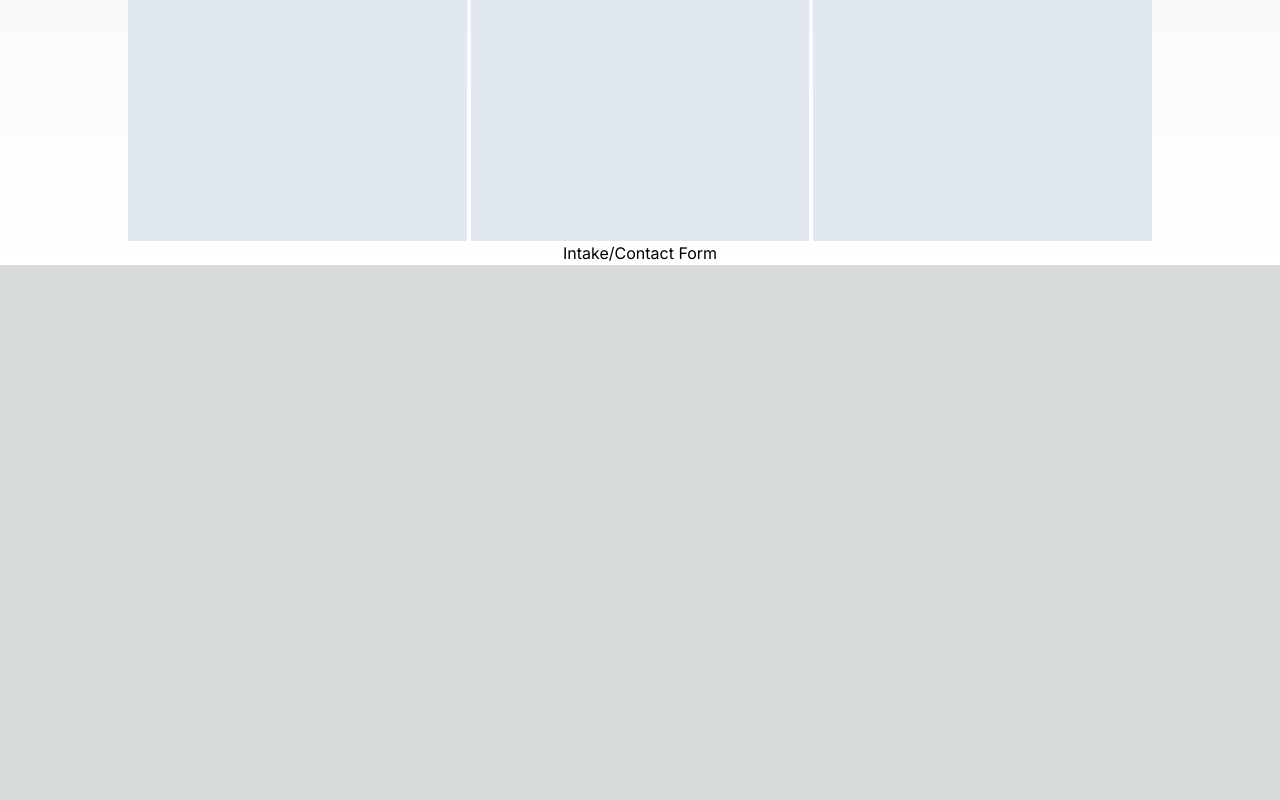
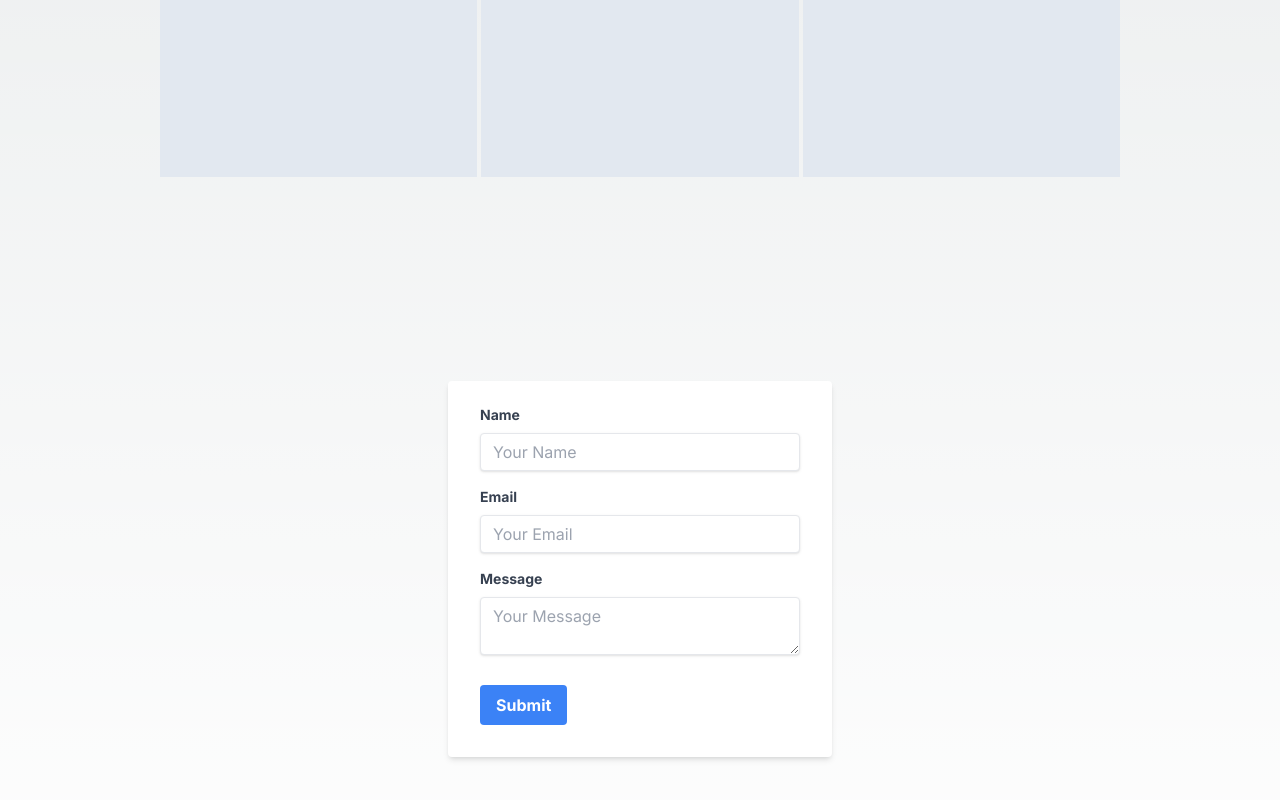
Before and after one commit to TeaganPetterson/popping_perfectionism, a Next.js app: page / in a window 1280 px wide. Shown: the part 1582-2382 px from the top of the page. Before the commit the page ends 1847 px from the top, so only its background shows below. Built offline with nearby package versions, Linux system fonts and the light colour scheme.

Commit message:
added balloon banner

```diff
--- a/app/page.tsx
+++ b/app/page.tsx
@@ -1,6 +1,6 @@
-'use client'
-import Image from 'next/image';
-import { useEffect, useState } from 'react';
+"use client";
+import Image from "next/image";
+import { useEffect, useState } from "react";
 
 export default function Home() {
     const [scrolled, setScrolled] = useState(false);
@@ -12,67 +12,131 @@ export default function Home() {
         };
 
         // Event listener for scrolling
-    window.addEventListener('scroll', handleScroll);
+        window.addEventListener("scroll", handleScroll);
 
         // Cleanup the event listener on component unmount
         return () => {
-      window.removeEventListener('scroll', handleScroll);
+            window.removeEventListener("scroll", handleScroll);
         };
     }, []); // Empty dependency array means this effect runs once after the initial render
 
     return (
-    <main className="flex min-h-screen flex-col items-center justify-between w-screen">
+        <main className="flex flex-col items-center justify-between w-screen">
             <div
                 className={`w-screen h-screen bg-cover relative ${
-			scrolled ? 'bg-white' : 'bg-transparent'
+                    scrolled ? "bg-white" : "bg-transparent"
                 }`}
                 style={{
-			backgroundImage: `url("/bubble_bg.jpeg")`,
+                    backgroundImage: `url("/balloon-pin.jpg")`,
                 }}
             >
-			<div className="absolute inset-0 flex items-center justify-center">
+                <div className="absolute inset-0 flex items-end justify-start p-16">
                     {/* Overlay text */}
-				<h1 className="text-4xl text-white font-bold">Popping Perfectionism</h1>
+                    <h1 className="text-4xl text-white font-bold">
+                        Popping Perfectionism
+                    </h1>
                 </div>
             </div>
 
             {/* Menu bar */}
             <div
                 className={`fixed top-0 left-0 w-full ${
-			scrolled ? 'bg-white shadow-md' : 'bg-transparent'
+                    scrolled ? "bg-white shadow-md" : "bg-transparent"
                 }`}
             >
-			<div className={`w-full flex justify-around items-center p-5 ${
-					scrolled ? 'text-black' : 'text-white'
-					}`}>
-				<div className='flex justify-start'>
+                <div
+                    className={`w-full flex justify-around items-center p-5 ${
+                        scrolled ? "text-black" : "text-white"
+                    }`}
+                >
+                    <div className="flex justify-start">
                         Popping Perfectionism
                     </div>
-				<div className='flex justify-center'>
-					<a href="#" className='px-5'>Home</a>
-					<a href="#" className='px-5'>About</a>
-					<a href="#" className='px-5'>Contact</a>
+                    <div className="flex justify-center">
+                        <a href="#" className="px-5">
+                            Home
+                        </a>
+                        <a href="#" className="px-5">
+                            About
+                        </a>
+                        <a href="#" className="px-5">
+                            Contact
+                        </a>
                     </div>
-				<div className='flex justify-end'>
-					Anna and Alysha
+                    <div className="flex justify-end">Anna and Alysha</div>
                 </div>
             </div>
-		</div>
+
             {/* Counters */}
-		<div className='w-4/5 aspect-[3/1]' style={{backgroundImage: `url("/Bubble-bg.jpeg")`}}>
+            <div
+                className="w-3/4 aspect-[3/1]"
+                style={{ backgroundImage: `url("/Bubble-bg.jpeg")` }}
+            >
                 Numbers
             </div>
+
             {/* Links Grid */}
-		<div className='w-4/5 grid grid-rows-2 grid-flow-col gap-1'>
-			<div className='bg-slate-200 aspect-square'>a</div>
-			<div className='bg-slate-200 aspect-square'>a</div>
-			<div className='bg-slate-200 col-span-2'>a</div>
-			<div className='bg-slate-200 aspect-square'>a</div>
-			<div className='bg-slate-200 aspect-square'>a</div>
+            <div className="w-3/4 grid grid-rows-2 grid-flow-col gap-1">
+                <div className="bg-slate-200 aspect-square">a</div>
+                <div className="bg-slate-200 aspect-square">a</div>
+                <div className="bg-slate-200 col-span-2">a</div>
+                <div className="bg-slate-200 aspect-square">a</div>
+                <div className="bg-slate-200 aspect-square">a</div>
             </div>
+
             {/* Intake/Contact Form */}
-		<div>
-			Intake/Contact Form
+            <div className="flex min-h-screen items-center justify-center">
+                <form className="bg-white shadow-md rounded px-8 pt-6 pb-8 mb-4 w-96">
+                    <div className="mb-4">
+                        <label
+                            className="block text-gray-700 text-sm font-bold mb-2"
+                            htmlFor="name"
+                        >
+                            Name
+                        </label>
+                        <input
+                            className="shadow appearance-none border rounded w-full py-2 px-3 text-gray-700 leading-tight focus:outline-none focus:shadow-outline"
+                            id="name"
+                            type="text"
+                            placeholder="Your Name"
+                        />
+                    </div>
+                    <div className="mb-4">
+                        <label
+                            className="block text-gray-700 text-sm font-bold mb-2"
+                            htmlFor="email"
+                        >
+                            Email
+                        </label>
+                        <input
+                            className="shadow appearance-none border rounded w-full py-2 px-3 text-gray-700 leading-tight focus:outline-none focus:shadow-outline"
+                            id="email"
+                            type="email"
+                            placeholder="Your Email"
+                        />
+                    </div>
+                    <div className="mb-6">
+                        <label
+                            className="block text-gray-700 text-sm font-bold mb-2"
+                            htmlFor="message"
+                        >
+                            Message
+                        </label>
+                        <textarea
+                            className="shadow appearance-none border rounded w-full py-2 px-3 text-gray-700 leading-tight focus:outline-none focus:shadow-outline"
+                            id="message"
+                            placeholder="Your Message"
+                        />
+                    </div>
+                    <div className="flex items-center justify-between">
+                        <button
+                            className="bg-blue-500 hover:bg-blue-700 text-white font-bold py-2 px-4 rounded focus:outline-none focus:shadow-outline"
+                            type="button"
+                        >
+                            Submit
+                        </button>
+                    </div>
+                </form>
             </div>
         </main>
     );
```
Also changed, not shown: public/balloon-pin.jpg (renamed from public/istockphoto-1421939610-612x612.jpg). Lines whose indentation alone changed are shown as unchanged.
